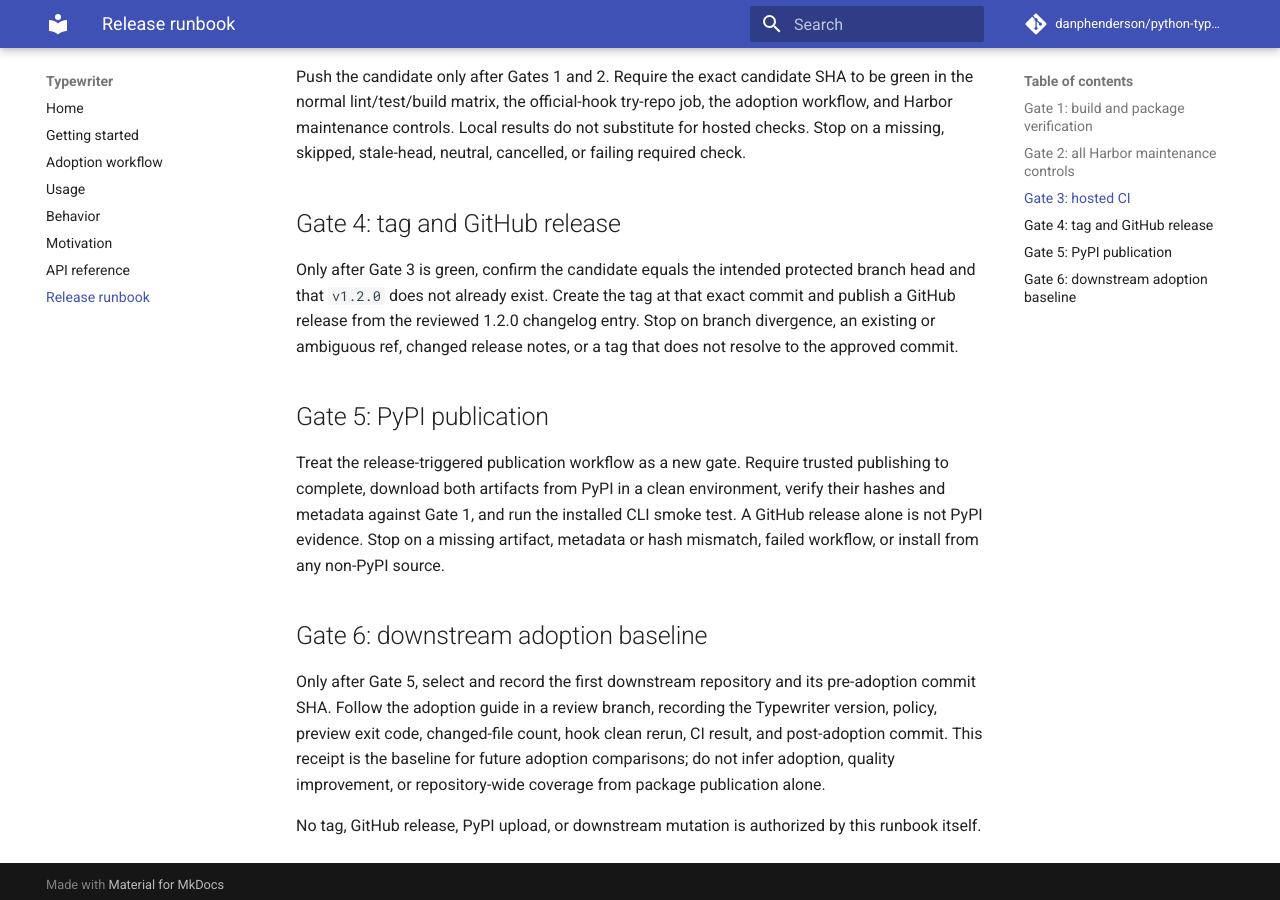
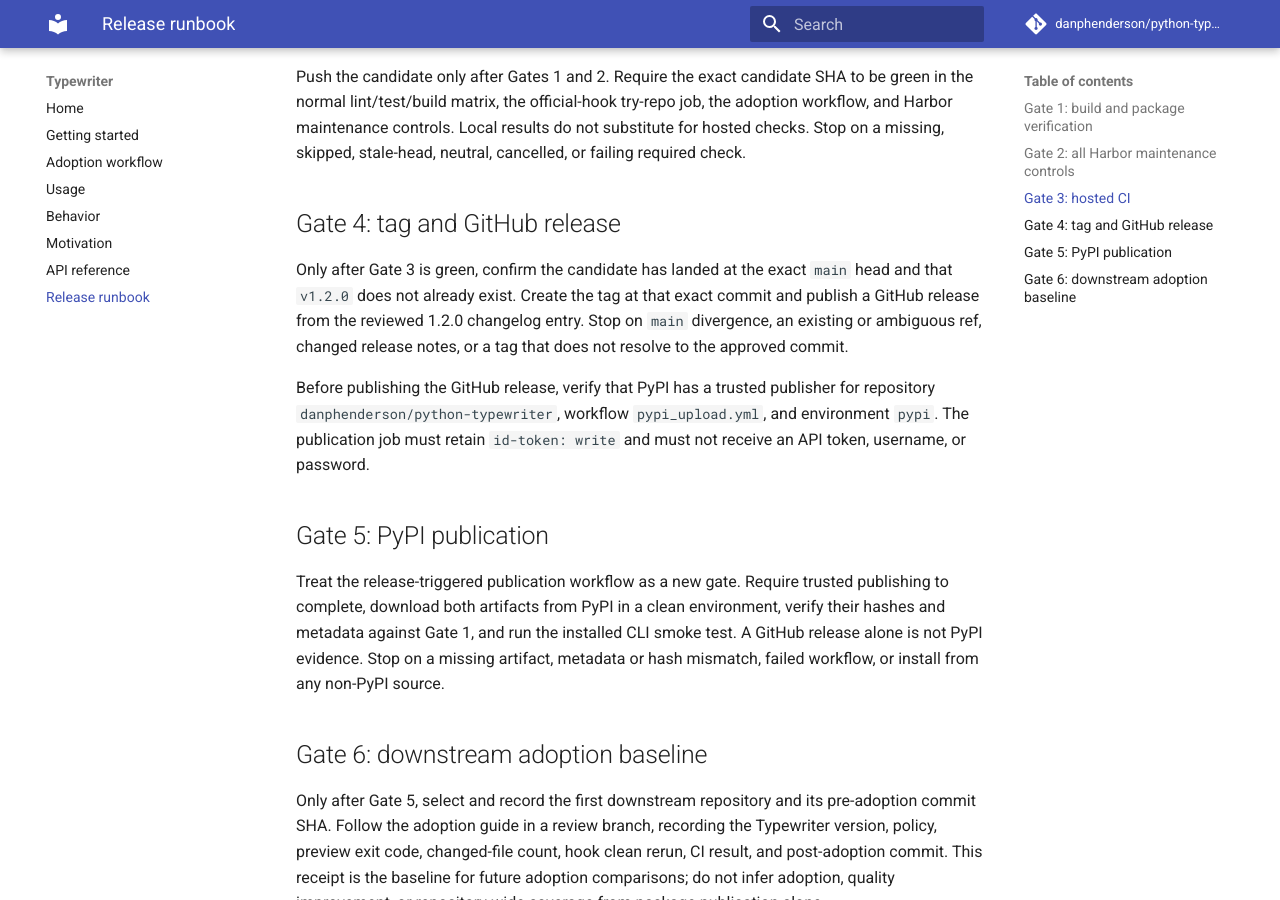
Before and after one commit to danphenderson/python-typewriter, an MkDocs documentation site: the page built from docs/release.md, in a window 1280 px wide and 900 px high, scrolled down 974 px. Built offline with MkDocs 1.6.1 and Material for MkDocs 9.7.7, drawn with Linux system fonts in a browser that asks for light colours; comment, search, counter and statistics services are not loaded.

Commit message:
fix: align release gates with repository policy

```diff
--- a/docs/release.md
+++ b/docs/release.md
@@ -48,11 +48,16 @@ cancelled, or failing required check.
 
 ## Gate 4: tag and GitHub release
 
-Only after Gate 3 is green, confirm the candidate equals the intended protected
-branch head and that `v1.2.0` does not already exist. Create the tag at that exact
-commit and publish a GitHub release from the reviewed 1.2.0 changelog entry. Stop
-on branch divergence, an existing or ambiguous ref, changed release notes, or a
-tag that does not resolve to the approved commit.
+Only after Gate 3 is green, confirm the candidate has landed at the exact `main`
+head and that `v1.2.0` does not already exist. Create the tag at that exact commit
+and publish a GitHub release from the reviewed 1.2.0 changelog entry. Stop on
+`main` divergence, an existing or ambiguous ref, changed release notes, or a tag
+that does not resolve to the approved commit.
+
+Before publishing the GitHub release, verify that PyPI has a trusted publisher
+for repository `danphenderson/python-typewriter`, workflow `pypi_upload.yml`, and
+environment `pypi`. The publication job must retain `id-token: write` and must
+not receive an API token, username, or password.
 
 ## Gate 5: PyPI publication
 
```
Also changed, not shown: 2 other files.
